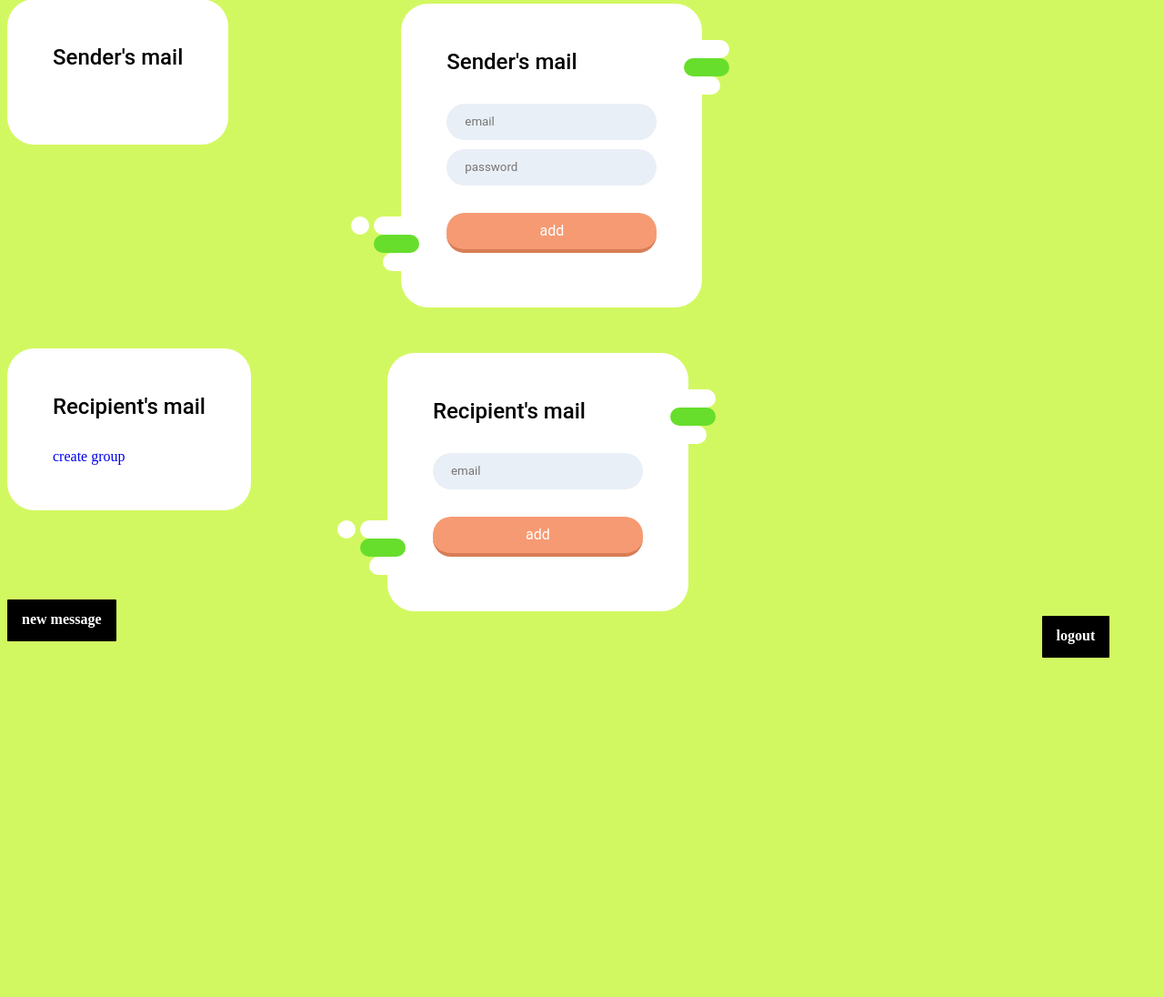
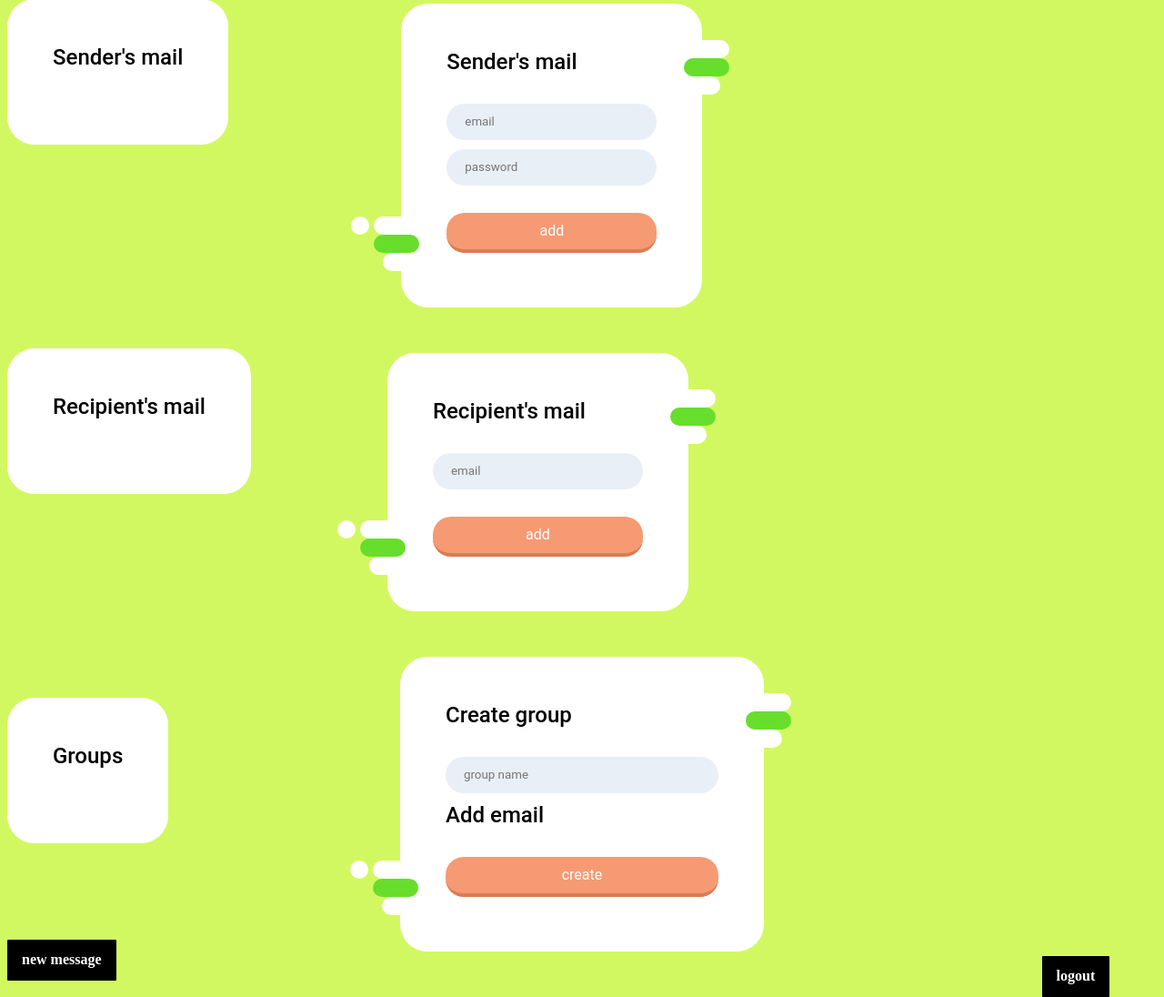
Before and after one commit to Mixnosha/YaSender, a Django app: page /account in a window 1280 px wide. Shown: the part 222-1318 px from the top of the page at 91% size. Before the commit the page ends 945 px from the top, so only its background shows below. Run offline with Django 4.2, Linux system fonts and the light colour scheme; the visitor is signed in with stand-in values (Sample User, id 1); data that the repository does not hold is empty; some libraries are stand-ins or nearby versions.

Commit message:
create group in account

```diff
--- a/mailing/urls.py
+++ b/mailing/urls.py
@@ -14,6 +14,5 @@ urlpatterns = [
     path('send_email', send_email, name='send_email'),
     path('logout', logout_user, name='logout'),
     path('del_email', del_email, name='del_email'),
-    path('create_group', CreateGroupView.as_view(), name='create_group'),
     path('create_group_def', create_group_def, name='create_group_def'),
 ]
--- a/send/logic.py
+++ b/send/logic.py
@@ -45,8 +45,12 @@ def del_email(request):
     if request.GET.get('type_email') == 'send_email':
         del_e = SendEmail.objects.get(id=id)
         del_e.delete()
-    else:
+    elif request.GET.get('type_email') == 'to_emails':
+        print('to_emails')
         del_e = RecipientEmail.objects.get(id=id)
+        del_e.delete()
+    elif request.GET.get('type_email') == 'group':
+        del_e = GroupEmail.objects.get(id=id)
         del_e.delete()
     return redirect('account')
 
--- a/send/models.py
+++ b/send/models.py
@@ -14,7 +14,7 @@ class SendEmail(models.Model):
     email = models.EmailField()
     user = models.ForeignKey(settings.AUTH_USER_MODEL, on_delete=models.CASCADE)
     password = models.CharField(max_length=50)
-    group = models.ForeignKey('GroupEmail', on_delete=models.CASCADE, blank=True, null=True)
+    group = models.ForeignKey('GroupEmail', on_delete=models.SET_NULL, blank=True, null=True)
 
     def __str__(self):
         return self.email
--- a/send/static/send/css/account.css
+++ b/send/static/send/css/account.css
@@ -103,3 +103,17 @@ a.button2:active {
     background-color: #fa2626;
     border-radius: 7px;
 }
+
+
+.row {
+	margin: 40px 0;
+}
+
+.left-column {
+	display: inline-block;
+	width: 250px;
+}
+
+.right-column {
+	display: inline-block;
+}
--- a/send/templates/send/account.html
+++ b/send/templates/send/account.html
@@ -55,9 +55,8 @@
                         <label >{{email.email}}<button type="submit" class="del_email">del</button></label>
                         <input type="hidden" name="del_email_id" value="{{ email.id }}">
                         <input type="hidden" name="type_email" value="to_emails">
-                    </form>
+                    </form><br>
                 {% endfor %}
-                <a href="{% url 'create_group' %}">create group</a>
             </div>
         </div>
     </div>
@@ -80,10 +79,50 @@
     </div>
 </div>
 <div class="clear"></div>
+
+
+<div class="rec_email">
+    <div class="product_left">
+        <div class="decor_label">
+            <div class="form-inner">
+                <h4>Groups</h4>
+
+                {% for group in groups %}
+                    <form method="get" action="{% url 'del_email' %}">
+                        <label >{{group.name_group}}<button type="submit" class="del_email">del</button></label>
+                        <input type="hidden" name="del_email_id" value="{{ group.id }}">
+                        <input type="hidden" name="type_email" value="group">
+                    </form><br>
+                {% endfor %}
+            </div>
+        </div>
+    </div>
+<form class="decor" method="post" action="{% url 'create_group_def' %}">
+    {% csrf_token %}
+    <div class="form-left-decoration"></div>
+    <div class="form-right-decoration"></div>
+    <div class="circle"></div>
+    <div class="form-inner">
+        <h4>Create group</h4>
+        <select style="display: none" name="user" required="" id="id_user">
+            <option value="{{ request.user.id }}" selected>{{ request.user }}</option>
+        </select>
+        <input type="text" placeholder="group name" name="name_group" maxlength="255" required="" id="id_name_group">
+        <h4>Add email</h4>
+        {% for email in rec_emails %}
+            <div class="row">
+	            <div class="left-column"><label class="label_email">{{ email.email }}</label></div>
+	            <div class="right-column"><input  type="checkbox" name="emails" value="{{ email.id }}"></div>
+            </div>
+        {% endfor %}
+        <input type="submit" value="create">
+    </div>
+</form>
+
+
+
 <a href="{% url 'main_page' %}" class="button">new message</a>
 <a href="{% url 'logout' %}" class="button2">logout</a>
+
 </body>
 </html>
-
-<script src="https://ajax.googleapis.com/ajax/libs/jquery/1.11.2/jquery.min.js"></script>
-<script src="https://maxcdn.bootstrapcdn.com/bootstrap/3.3.4/js/bootstrap.min.js"></script>
--- a/send/views.py
+++ b/send/views.py
@@ -4,7 +4,7 @@ from django.shortcuts import redirect
 from django.views.generic import CreateView, ListView, FormView
 from send.forms import RegisterUserForms, LoginUserForm, AddRecipientEmailForm, AddSendEmailForm, SendEmailForm, \
     CreateGroupForm
-from send.models import SendEmail, RecipientEmail
+from send.models import SendEmail, RecipientEmail, GroupEmail
 
 
 class RegisterUser(CreateView):
@@ -46,6 +46,8 @@ class AccountView(ListView):
                 'to_emails': RecipientEmail.objects.filter(user=self.request.user),
                 'form_add_rec_email': AddRecipientEmailForm(),
                 'form_add_send_email': AddSendEmailForm(),
+                'rec_emails': RecipientEmail.objects.filter(user=self.request.user),
+                'groups': GroupEmail.objects.filter(user=self.request.user)
             }
         )
         return context
@@ -65,20 +67,6 @@ class SendEmailView(FormView):
         return context
 
 
-class CreateGroupView(FormView):
-    template_name = 'send/create_group.html'
-    form_class = CreateGroupForm
-
-    def get_context_data(self, **kwargs):
-        context = super().get_context_data(**kwargs)
-        context.update(
-            {
-                'rec_emails': RecipientEmail.objects.filter(user=self.request.user)
-            }
-        )
-        return context
-
-
 def logout_user(request):
     logout(request)
     return redirect('register')
```
Also changed, not shown: send/static/send/css/create_group.css (deleted, +0 -13 lines), send/templates/send/create_group.html (deleted, +0 -33 lines).
